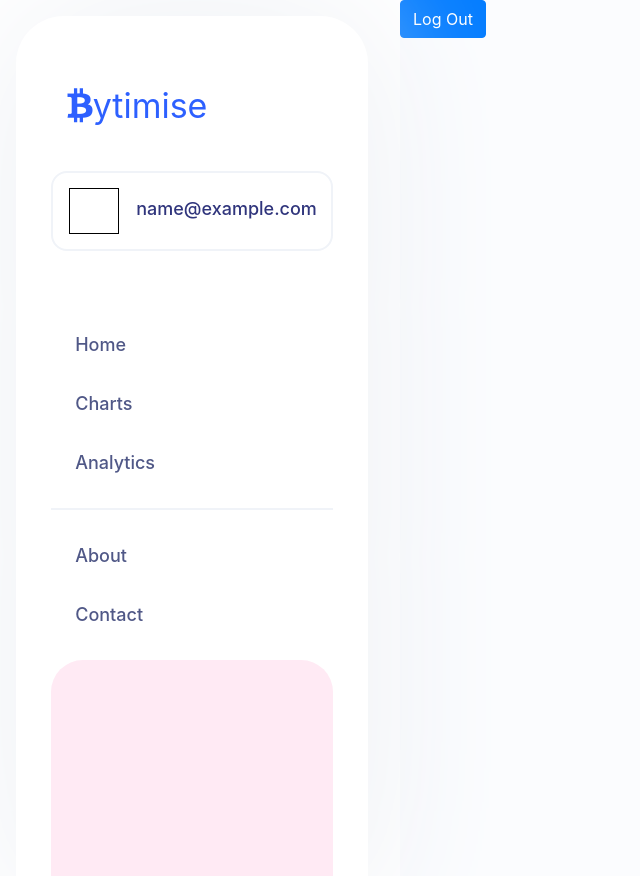
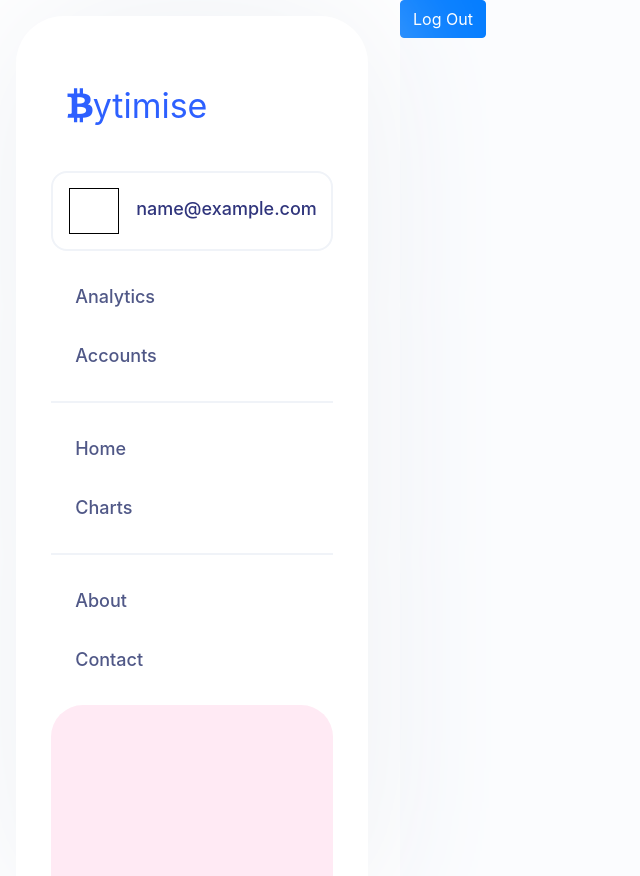
Before and after one commit to ji21/crypto_project, a Django app: page /profile/ in a window 1280 px wide. Shown: the whole page, without its empty margins (0-640 px from the left). Run offline with Django 3.2, Linux system fonts and the light colour scheme; the visitor is signed in with stand-in values (Sample User, id 1); some libraries are stand-ins or nearby versions.

Commit message:
fixed base.html

```diff
--- a/templates/base.html
+++ b/templates/base.html
@@ -28,10 +28,17 @@
         </div>
         {% endif %}
       </div>
-      <div id="list" class="pb-3 pt-3 mt-5">
+      {% if request.user.is_authenticated %}
+      <div id="list" class="pb-3 pt-3" style="border-bottom: 2px solid rgba(240, 243, 248)">
+        <a class="pt-3 pb-3 pr-3 pl-4 round user" style="width: 100%">Analytics</a>
+        <a class="pt-3 pb-3 pr-3 pl-4 round user" style="width: 100%">Accounts</a>
+      </div>
+      {% else %}
+        <div style="height: 3rem"></div>
+      {% endif %}
+      <div id="list" class="pb-3 pt-3">
         <a class="pt-3 pb-3 pr-3 pl-4 round" id="home" style="width: 100%" href="{% url 'home' %}">Home</a>
         <a class="pt-3 pb-3 pr-3 pl-4 round" id="chart" style="width: 100%" href="{% url 'charts' %}">Charts</a>
-        <a class="pt-3 pb-3 pr-3 pl-4 round" style="width: 100%">Analytics</a>
       </div>
         <div id="accordion" class="big-div pt-3">
           <div class="card fixer">
```
